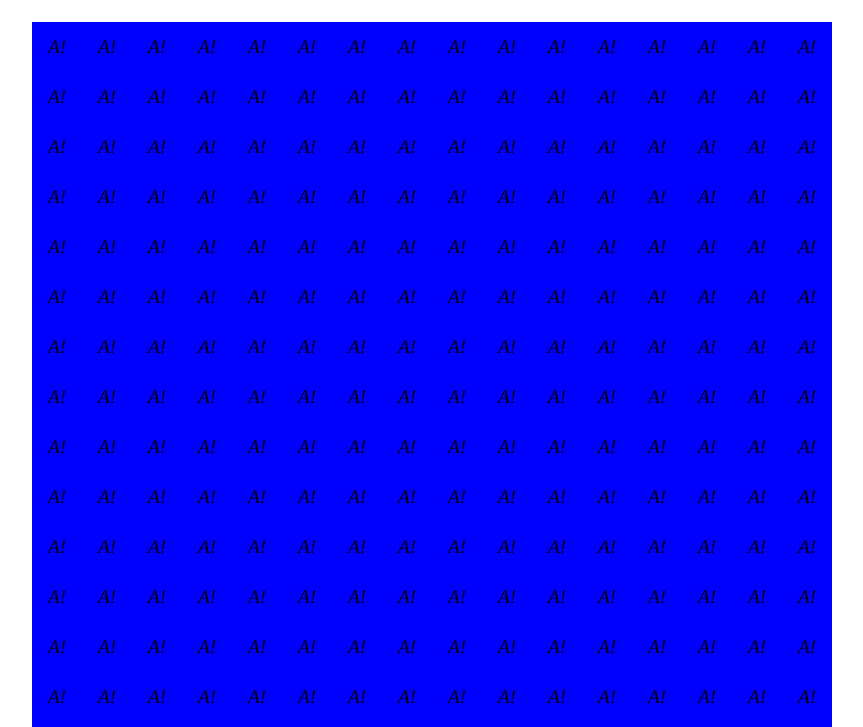
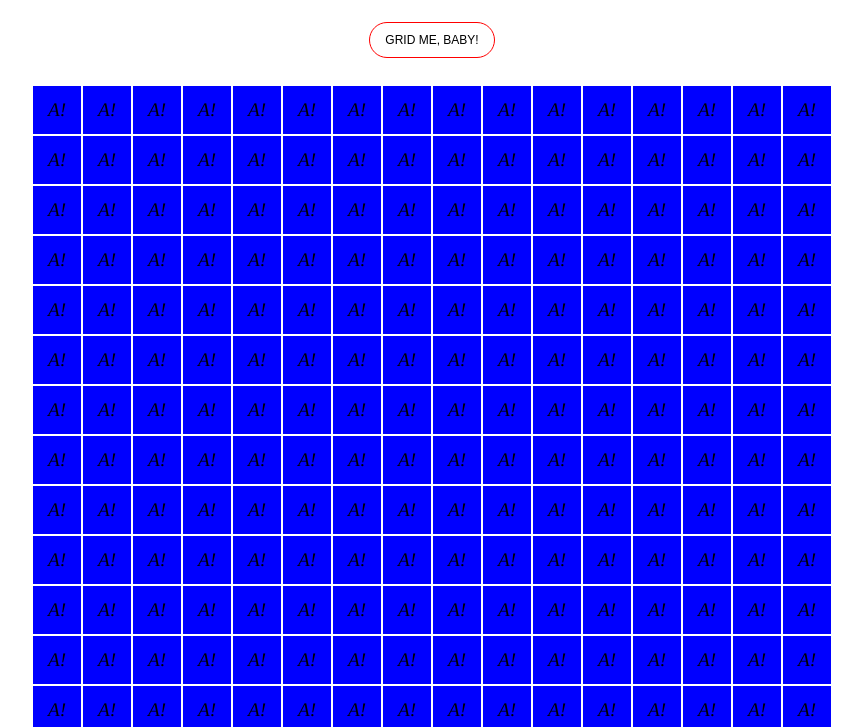
Before and after one commit to colbyramsay/sketch, a plain HTML site: page index.html in a window 1280 px wide. Shown: the part 73-800 px from the top of the page, without its empty margins (208-1071 px from the left). Drawn offline with Linux system fonts and the light colour scheme.

Commit message:
Add code to create 16x16 grid, hover effect & mouseover

```diff
--- a/index.html
+++ b/index.html
@@ -11,6 +11,9 @@
     <h1>
         Sketch!
     </h1>
+    <div class="buttons">
+        <button type="button" id="btn1" class="button button1">GRID ME, BABY!</button>
+    </div>
     <div class="grid-container" id="gridContainer"></div>
 </body>
 </html>
--- a/javascript.js
+++ b/javascript.js
@@ -1,9 +1,30 @@
+let gridNumber = 16;
+
 const gridContainer = document.querySelector('#gridContainer');
 
-for (i = 0; i < 256; i++ ) {
-    const content = document.createElement('div');
-    content.classList.add('content');
-    content.classList.add('square');
-    content.textContent = ("A!");
-    gridContainer.appendChild(content);
+const btn1 = document.querySelector('#btn1');
+
+btn1.addEventListener("click", function() {
+    getGridNumber();
+});
+
+function getGridNumber() {
+    gridNumber = prompt("How many squares would you like?");
+    location.reload();
+    return gridNumber;
 }
+
+createGrid (gridNumber);
+function createGrid(gridNumber) {
+    alert ("gridNumber is " + gridNumber);
+    for (i = 0; i < (gridNumber ** 2); i++ ) {
+        const content = document.createElement('div');
+        content.classList.add('content');
+        content.classList.add('square');
+        content.textContent = ("A!");
+        gridContainer.appendChild(content);
+        content.addEventListener('mouseover', function() {
+            content.classList.add('yellow');
+        });
+    }
+}
--- a/style.css
+++ b/style.css
@@ -13,6 +13,41 @@ body {
     font-size: larger;
     background-color: white;
     color: black;
+}
+
+.buttons {
+    margin: 0px 0px 27px 0px;
+    display: flex;
+    flex-direction: row;
+    justify-content: center;
+}
+
+.button {
+    border: none;
+    border-radius: 18px;
+    color: white;
+    padding: 0px;
+    text-align:center;
+    text-decoration: none;
+    display: inline-block;
+    font-size: 12px;
+    font-style: Times, serif;
+    margin: 0px 9px;
+    transition-duration: 0.4s;
+    cursor: pointer;
+    height: 36px;
+    width: 126px;
+}
+
+.button1 {
+    background-color: white;
+    color: black;
+    border: 1px solid red;
+}
+
+.button1:hover {
+    background-color: red;
+    color: white;
 }
 
 .grid-container {
@@ -31,9 +66,17 @@ body {
     display: flex;
     justify-content: center;
     align-items: center;
-    width: 50px;
-    height: 50px;
+    width: 48px;
+    height: 48px;
     padding: 0px;
-    margin: 0px;
+    margin: 1px;
     background-color: blue;
 }
+
+.square:hover {
+    background-color: red;
+}
+
+.yellow {
+    background-color: yellow;
+}
```
